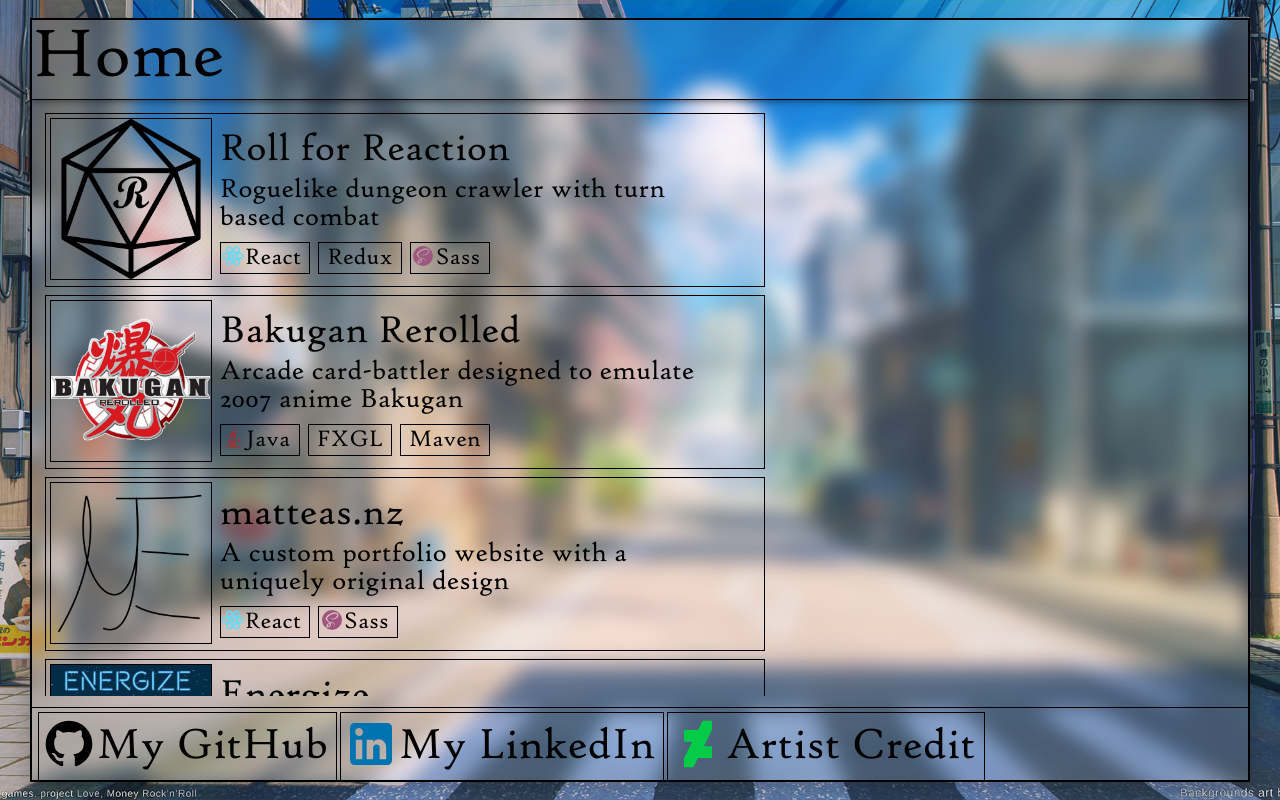
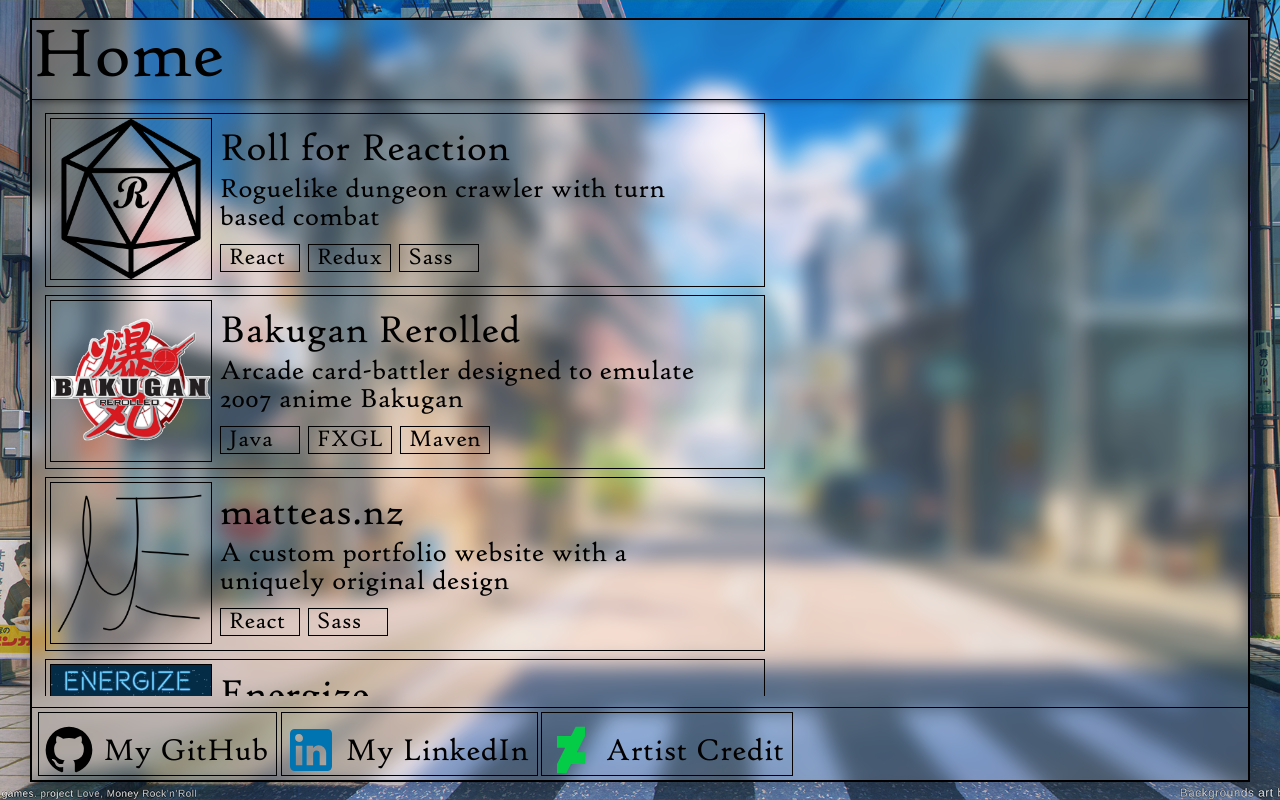
Before and after one commit to Matteas-Eden/matteas-eden.github.io, a React (Create React App) app: page /projects in a window 1280 px wide. Built offline with nearby package versions, Linux system fonts and the light colour scheme.

Commit message:
Fix scaling with small labels
Removes icons from labels

```diff
--- a/src/components/Label.jsx
+++ b/src/components/Label.jsx
@@ -8,32 +8,41 @@
         border: '1px solid black',
         borderRadius: '0',
         textTransform: 'none',
-        height: '9vmin',
+        height: '80%',
     },
     text: {
+        position: props => (props.mobile ? 'relative' : 'static'),
+        top: '2vmin',
         fontFamily: 'high-tower',
         color: '#000',
-        fontSize: '3.5vw',
+        fontSize: props => (props.mobile ? '4vmin' : '3.5vw'),
     },
     icon: {
-        marginLeft: '-0.5vw',
+        position: 'relative',
+        top: '0.75vw',
+        left: '-0.5vw',
     },
     smallButton: {
         border: '1px solid black',
         borderRadius: '0',
         textTransform: 'none',
-        height: '4vmin',
+        height: '3.5vmin',
         minWidth: '10vmin',
-        // paddingTop: '2vmin',
     },
     smallText: {
+        // position: 'relative',
+        // top: props => (props.img ? '0' : '0.3vmin'),
+        // marginTop: props => (props.mobile && props.img ? '-2px' : '0'),
         fontFamily: 'high-tower',
         color: '#000',
         fontSize: '3vmin',
+        // marginLeft: '-1vh',
     },
     smallIcon: {
-        marginTop: '0.5vmin',
-        marginLeft: '-1vmin',
+        // position: 'relative',
+        // top: '-1vmin',
+        // height: '2.75vmin',
+        // left: '-1vmin',
     },
 });
 
@@ -47,7 +56,7 @@
  * * colour/color - Colour of icon (optional, defaults to black)
  */
 export const Label = props => {
-    const classes = useStyles();
+    const classes = useStyles(props);
 
     return (
         <Button
@@ -55,12 +64,7 @@
             style={props.mobile ? { maxHeight: '11vmin' } : {}}
             href={'' || props.link}
         >
-            <Grid
-                container
-                direction="row"
-                alignItems="center"
-                justify="space-evenly"
-            >
+            <Grid container direction="row">
                 {props.img && (
                     <Grid
                         item
@@ -72,7 +76,7 @@
                             path={props.img}
                             title="label-icon"
                             color={props.colour || props.color || 'black'}
-                            size={props.small ? '3vmin' : '7vmin'}
+                            size={props.small ? '2.75vmin' : '7vmin'}
                         />
                     </Grid>
                 )}
--- a/src/components/ProjectCard.jsx
+++ b/src/components/ProjectCard.jsx
@@ -185,7 +185,7 @@
                                 <Label
                                     small
                                     mobile
-                                    img={label.icon}
+                                    // img={label.icon}
                                     text={label.name}
                                     colour={label.colour}
                                 />
```
